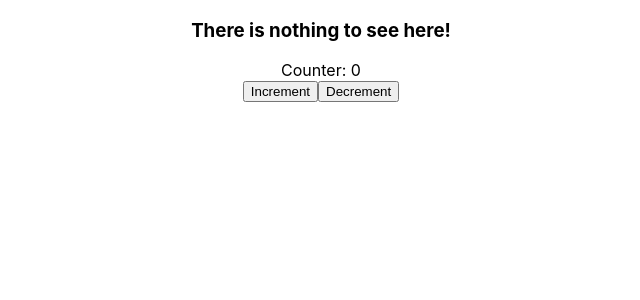
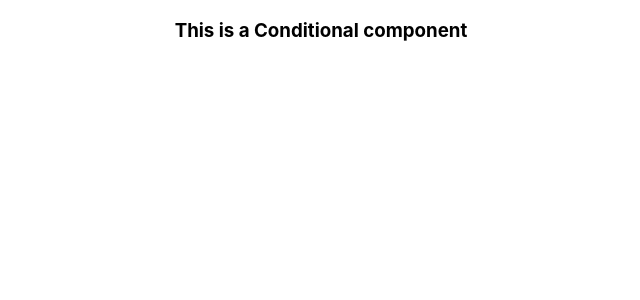
Before and after one commit to charles-okunzo/Learning-React, a React (Create React App) app: page / in a window 1280 px wide. Shown: the top 300 px of the page, without its empty margins (319-959 px from the left). Built offline with nearby package versions, Linux system fonts and the light colour scheme.

Commit message:
Conditional rendering using element variables

```diff
--- a/src/components/ConditionalComponent.js
+++ b/src/components/ConditionalComponent.js
@@ -3,20 +3,17 @@ import Counter from "./Counter"
 import FunctionalCounter from "./FunctionalCounter"
 
 export default function ConditionalComponent(){
-    const [display, setDisplay] = useState(false)
+    const [display, setDisplay] = useState(true)
+    let output; // initialise an element variable
     if (display){
-        return(
-            <div>
-                <h3>This is a Conditional component</h3>
-                <Counter />
-            </div>
-        )
+        output = <h3>This is a Conditional component</h3>
     } else {
-        return(
-            <div>
-                <h3>There is nothing to see here!</h3>
-                <FunctionalCounter />
-            </div>
-        )
-}
+        output = <h3>There is nothing to see here!</h3>
     }
+
+    return (
+        <div>
+            {output}
+        </div>
+    )
+    }
```
